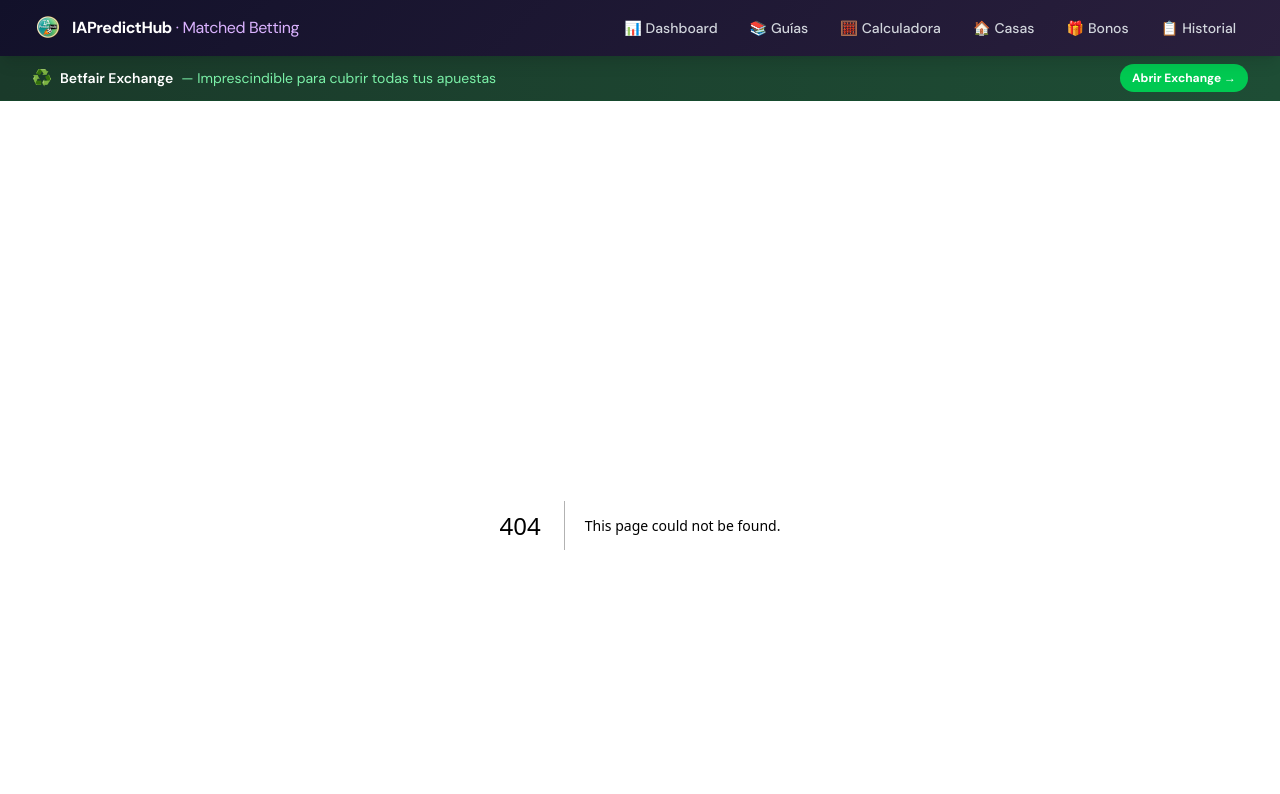
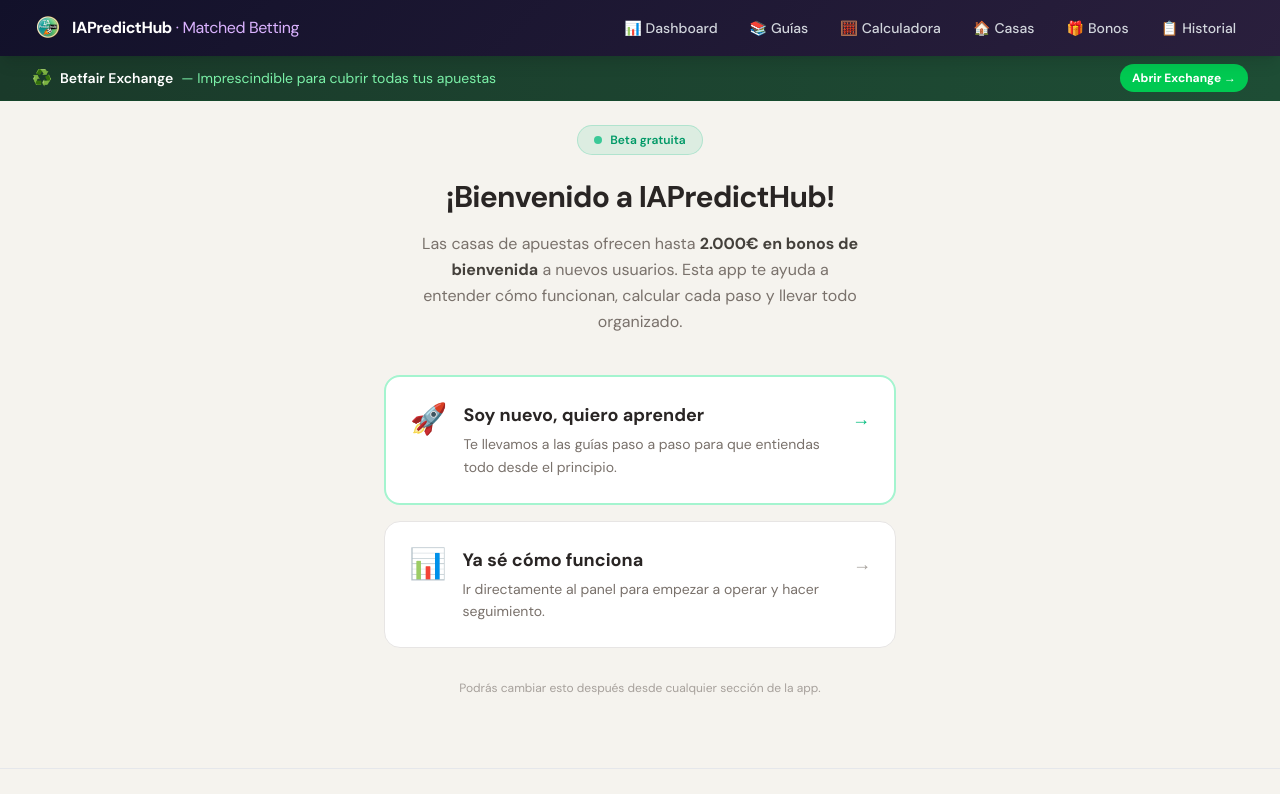
Before and after one commit to eloylt13/matched-betting-app, a Next.js app: page /bienvenida in a window 1280 px wide. Before the commit this address had no page. Shown: the top 794 px of the page. Built offline with nearby package versions, Linux system fonts and the light colour scheme; a web font is replaced by a local one.

Commit message:
Añadir pantalla de onboarding con dos caminos

```diff
--- /dev/null
+++ b/app/bienvenida/page.tsx
@@ -0,0 +1,108 @@
+// app/bienvenida/page.tsx
+'use client'
+
+import { useEffect, useState } from 'react'
+import { useRouter } from 'next/navigation'
+import Link from 'next/link'
+
+export default function BienvenidaPage() {
+    const router = useRouter()
+    const [checking, setChecking] = useState(true)
+
+    useEffect(() => {
+        const choice = localStorage.getItem('onboarding_choice')
+        if (choice === 'guias' || choice === 'dashboard') {
+            router.replace(`/${choice}`)
+        } else {
+            setChecking(false)
+        }
+    }, [router])
+
+    function handleChoice(path: 'guias' | 'dashboard') {
+        localStorage.setItem('onboarding_choice', path)
+        router.push(`/${path}`)
+    }
+
+    // Mientras comprueba localStorage no mostramos nada (evita flash)
+    if (checking) {
+        return (
+            <div className="min-h-[60vh] flex items-center justify-center">
+                <div className="w-6 h-6 border-2 border-emerald-500 border-t-transparent rounded-full animate-spin" />
+            </div>
+        )
+    }
+
+    return (
+        <div className="min-h-[70vh] flex items-center justify-center px-4">
+            <div className="w-full max-w-lg">
+                {/* Encabezado */}
+                <div className="text-center mb-10">
+                    <div className="inline-flex items-center gap-2 bg-emerald-500/10 border border-emerald-500/20 text-emerald-600 text-xs font-semibold px-4 py-1.5 rounded-full mb-6">
+                        <span className="w-2 h-2 rounded-full bg-emerald-500 animate-pulse" />
+                        Beta gratuita
+                    </div>
+
+                    <h1 className="text-2xl sm:text-3xl font-bold text-stone-800 tracking-tight mb-4">
+                        ¡Bienvenido a IAPredictHub!
+                    </h1>
+
+                    <p className="text-sm sm:text-base text-stone-500 leading-relaxed max-w-md mx-auto">
+                        Las casas de apuestas ofrecen hasta <strong className="text-stone-700">2.000€ en bonos de bienvenida</strong> a
+                        nuevos usuarios. Esta app te ayuda a entender cómo funcionan,
+                        calcular cada paso y llevar todo organizado.
+                    </p>
+                </div>
+
+                {/* Dos caminos */}
+                <div className="flex flex-col gap-4">
+                    {/* Opción 1 — Soy nuevo */}
+                    <button
+                        onClick={() => handleChoice('guias')}
+                        className="group w-full bg-white rounded-2xl border-2 border-emerald-200 hover:border-emerald-400 p-6 text-left transition-all hover:shadow-lg"
+                    >
+                        <div className="flex items-start gap-4">
+                            <span className="text-3xl shrink-0">🚀</span>
+                            <div className="flex-1 min-w-0">
+                                <h2 className="font-bold text-stone-800 text-base sm:text-lg mb-1 group-hover:text-emerald-700 transition-colors">
+                                    Soy nuevo, quiero aprender
+                                </h2>
+                                <p className="text-sm text-stone-500 leading-relaxed">
+                                    Te llevamos a las guías paso a paso para que entiendas todo desde el principio.
+                                </p>
+                            </div>
+                            <span className="text-emerald-500 font-semibold text-lg shrink-0 mt-1 group-hover:translate-x-1 transition-transform">
+                                →
+                            </span>
+                        </div>
+                    </button>
+
+                    {/* Opción 2 — Ya sé cómo funciona */}
+                    <button
+                        onClick={() => handleChoice('dashboard')}
+                        className="group w-full bg-white rounded-2xl border border-stone-200 hover:border-stone-300 p-6 text-left transition-all hover:shadow-md"
+                    >
+                        <div className="flex items-start gap-4">
+                            <span className="text-3xl shrink-0">📊</span>
+                            <div className="flex-1 min-w-0">
+                                <h2 className="font-bold text-stone-800 text-base sm:text-lg mb-1 group-hover:text-stone-600 transition-colors">
+                                    Ya sé cómo funciona
+                                </h2>
+                                <p className="text-sm text-stone-500 leading-relaxed">
+                                    Ir directamente al panel para empezar a operar y hacer seguimiento.
+                                </p>
+                            </div>
+                            <span className="text-stone-400 font-semibold text-lg shrink-0 mt-1 group-hover:translate-x-1 transition-transform">
+                                →
+                            </span>
+                        </div>
+                    </button>
+                </div>
+
+                {/* Nota inferior */}
+                <p className="text-center text-xs text-stone-400 mt-8">
+                    Podrás cambiar esto después desde cualquier sección de la app.
+                </p>
+            </div>
+        </div>
+    )
+}
--- a/app/page.tsx
+++ b/app/page.tsx
@@ -183,7 +183,7 @@ export default function LandingPage() {
                 Guías gratis
               </Link>
               <Link
-                href="/guias"
+                href="/bienvenida"
                 className="bg-emerald-500 hover:bg-emerald-400 text-white text-xs sm:text-sm font-bold px-3 sm:px-5 py-1.5 sm:py-2 rounded-full transition-colors"
               >
                 Abrir la app →
@@ -232,7 +232,7 @@ export default function LandingPage() {
 
           <div className="flex flex-col sm:flex-row items-center justify-center gap-3 sm:gap-4 mb-10">
             <Link
-              href="/guias"
+              href="/bienvenida"
               className="w-full sm:w-auto bg-emerald-500 hover:bg-emerald-400 text-white font-bold text-base px-8 py-3.5 rounded-xl transition-colors shadow-lg shadow-emerald-900/30"
             >
               Entrar a la beta gratis →
@@ -326,7 +326,7 @@ export default function LandingPage() {
                 pero el acceso libre seguirá disponible.
               </p>
               <Link
-                href="/guias"
+                href="/bienvenida"
                 className="inline-flex items-center gap-2 bg-gradient-to-r from-[#12112A] to-[#2A1F3D] hover:from-[#1c1a3a] hover:to-[#36285a] text-white font-semibold px-6 py-3 rounded-xl transition-all shadow-md"
               >
                 Entrar a la app gratis →
@@ -589,7 +589,7 @@ export default function LandingPage() {
           </p>
           <div className="flex flex-col sm:flex-row items-center justify-center gap-4">
             <Link
-              href="/guias"
+              href="/bienvenida"
               className="w-full sm:w-auto bg-emerald-500 hover:bg-emerald-400 text-white font-bold text-lg px-10 py-4 rounded-xl transition-colors shadow-lg shadow-emerald-900/40"
             >
               Abrir la app gratis →
```
